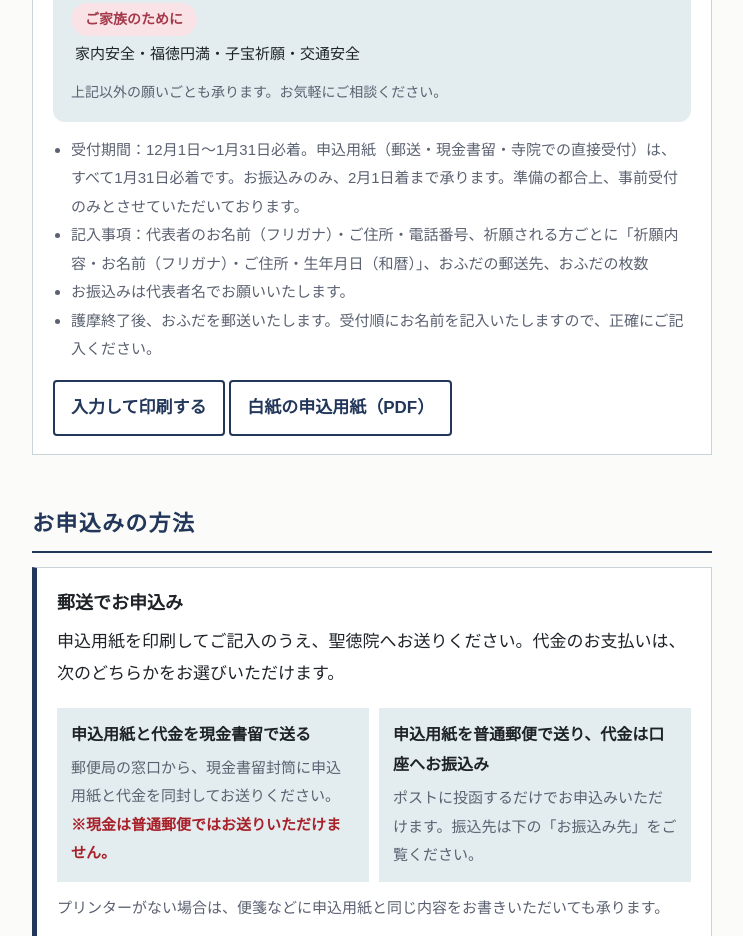
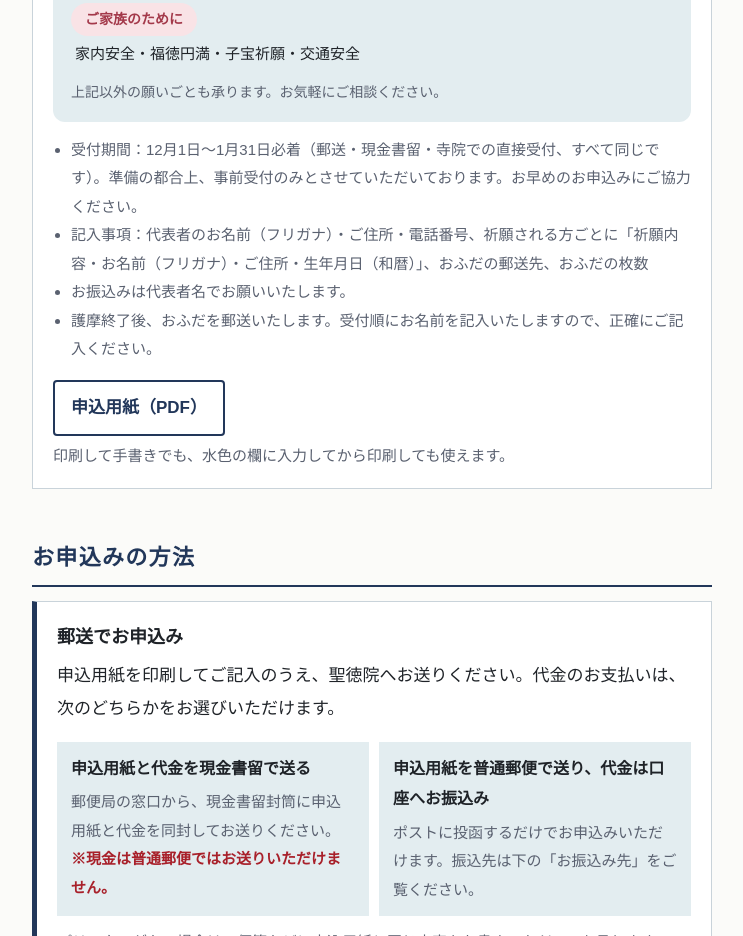
Before and after one commit to seitokuin/seitokuin.github.io, a plain HTML site: page index.html in a window 1280 px wide. Shown: the part 1951-2887 px from the top of the page, without its empty margins (268-1011 px from the left). Drawn offline with Linux system fonts and the light colour scheme.

Commit message:
Add files via upload

```diff
--- a/index.html
+++ b/index.html
@@ -179,13 +179,13 @@ h4{font-size:16px;margin:0 0 4px}
       <p class="wish-more">上記以外の願いごとも承ります。お気軽にご相談ください。</p>
     </div>
     <ul class="small">
-      <li>受付期間：12月1日〜1月31日必着。申込用紙（郵送・現金書留・寺院での直接受付）は、すべて1月31日必着です。お振込みのみ、2月1日着まで承ります。準備の都合上、事前受付のみとさせていただいております。</li>
+      <li>受付期間：12月1日〜1月31日必着（郵送・現金書留・寺院での直接受付、すべて同じです）。準備の都合上、事前受付のみとさせていただいております。お早めのお申込みにご協力ください。</li>
       <li>記入事項：代表者のお名前（フリガナ）・ご住所・電話番号、祈願される方ごとに「祈願内容・お名前（フリガナ）・ご住所・生年月日（和暦）」、おふだの郵送先、おふだの枚数</li>
       <li>お振込みは代表者名でお願いいたします。</li>
       <li>護摩終了後、おふだを郵送いたします。受付順にお名前を記入いたしますので、正確にご記入ください。</li>
     </ul>
-    <a class="dl" href="setsubun.html">入力して印刷する</a>
-    <a class="dl" href="setsubun.pdf" download>白紙の申込用紙（PDF）</a>
+    <a class="dl" href="setsubun.pdf" download>申込用紙（PDF）</a>
+    <p class="small" style="margin:6px 0 0">印刷して手書きでも、水色の欄に入力してから印刷しても使えます。</p>
   </div>
 
 
```
